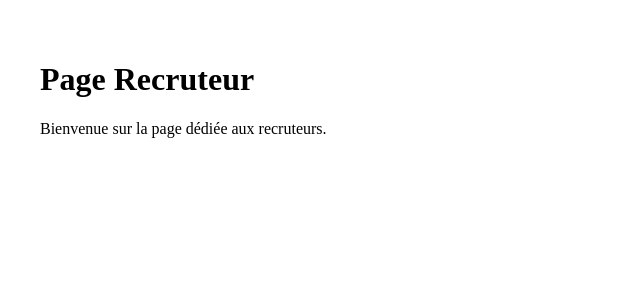
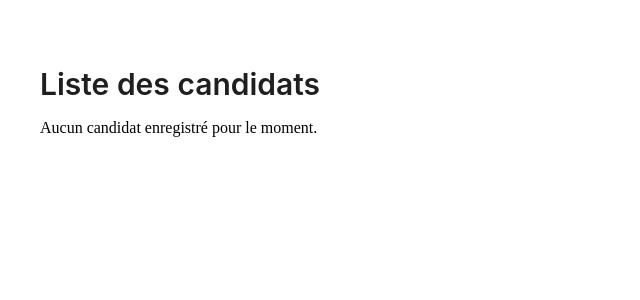
Before and after one commit to WailsCarton/candidate-platform, a Next.js app: page /recruteur in a window 1280 px wide. Shown: the top 300 px of the page, without its empty margins (0-640 px from the left). Built offline with nearby package versions, Linux system fonts and the light colour scheme.

Commit message:
pages de recruteur fait liste des candidats + detail d'un candidat

```diff
--- a/src/app/recruteur/page.js
+++ b/src/app/recruteur/page.js
@@ -1,8 +1,23 @@
+'use client';
+
+import { Typography } from 'antd';
+import { useAppSelector } from '@/store/hooks';
+import CandidateCard from '@/components/CandidateCard';
+
 export default function RecruteurPage() {
-    return (
-      <div style={{ padding: '2rem' }}>
-        <h1>Page Recruteur</h1>
-        <p>Bienvenue sur la page dédiée aux recruteurs.</p>
-      </div>
-    );
-  }
+  const candidats = useAppSelector((state) => state.candidate.list);
+
+  return (
+    <div style={{ padding: '2rem' }}>
+      <Typography.Title level={2}>Liste des candidats</Typography.Title>
+
+      {candidats.length === 0 ? (
+        <p>Aucun candidat enregistré pour le moment.</p>
+      ) : (
+        candidats.map((c, i) => (
+          <CandidateCard key={i} candidate={c} index={i} />
+        ))
+      )}
+    </div>
+  );
+}
--- /dev/null
+++ b/src/components/CandidateCard.js
@@ -0,0 +1,20 @@
+'use client';
+
+import { Card } from 'antd';
+import { useRouter } from 'next/navigation';
+
+export default function CandidateCard({ candidate, index }) {
+  const router = useRouter();
+
+  return (
+    <Card
+      hoverable
+      style={{ marginBottom: '1rem' }}
+      onClick={() => router.push(`/recruteur/${index}`)}
+    >
+      <h3>{candidate.prenom} {candidate.nom}</h3>
+      <p>Email : {candidate.email}</p>
+      <p>Compétences : {candidate.competences}</p>
+    </Card>
+  );
+}
```
Also changed, not shown: src/app/recruteur/[candidateId]/page.js (added, +35 -0 lines), src/app/recruteur/[candidatId]/page.js (deleted).
